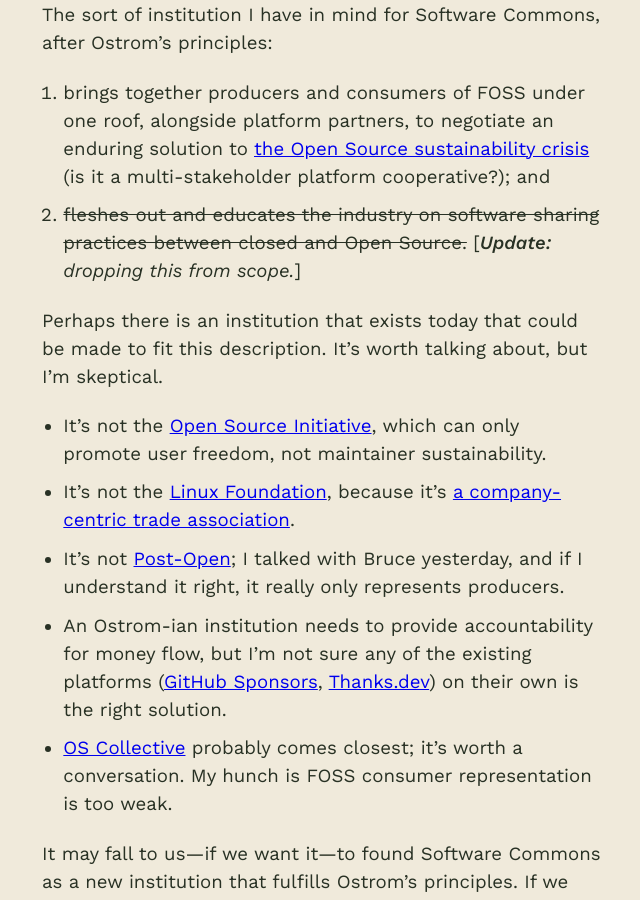
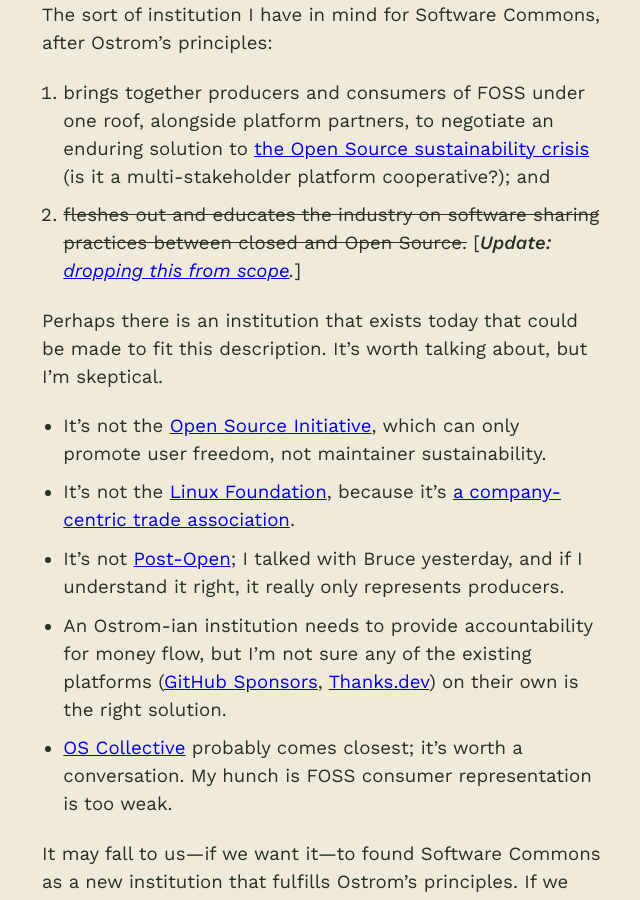
Before and after one commit to chadwhitacre/openpath, a Jekyll site: the page built from _posts/2024-03-05-the-case-for-a-new-institution.md, in a window 1280 px wide and 900 px high, scrolled down 9072 px. Shown: the whole window, without its empty margins (318-958 px from the left). Built offline with Jekyll 4.4.1, drawn with Linux system fonts in a browser that asks for light colours; some web fonts are replaced; comment, search, counter and statistics services are not loaded; some of the changed lines change nothing that is shown.

Commit message:
Crosslink

```diff
--- a/_posts/2024-03-05-the-case-for-a-new-institution.md
+++ b/_posts/2024-03-05-the-case-for-a-new-institution.md
@@ -247,10 +247,11 @@
 
 1. brings together producers and consumers of FOSS under one roof, alongside
    platform partners, to negotiate an enduring solution to [the Open Source
-   sustainability crisis][23] (is it a multi-stakeholder platform cooperative?);
-   and
-1. ~~fleshes out and educates the industry on software sharing practices between
-   closed and Open Source.~~ [_<b>Update:</b> dropping this from scope._]
+   sustainability crisis][23] (is it a multi-stakeholder platform
+   cooperative?); and
+1. ~~fleshes out and educates the industry on software sharing practices
+   between closed and Open Source.~~ [_<b>Update:</b> [dropping this from
+   scope](/2024/fair-source-does-not-equal-software-commons/)._]
 
 Perhaps there is an institution that exists today that could be made to fit
 this description. It's worth talking about, but I'm skeptical.
```
